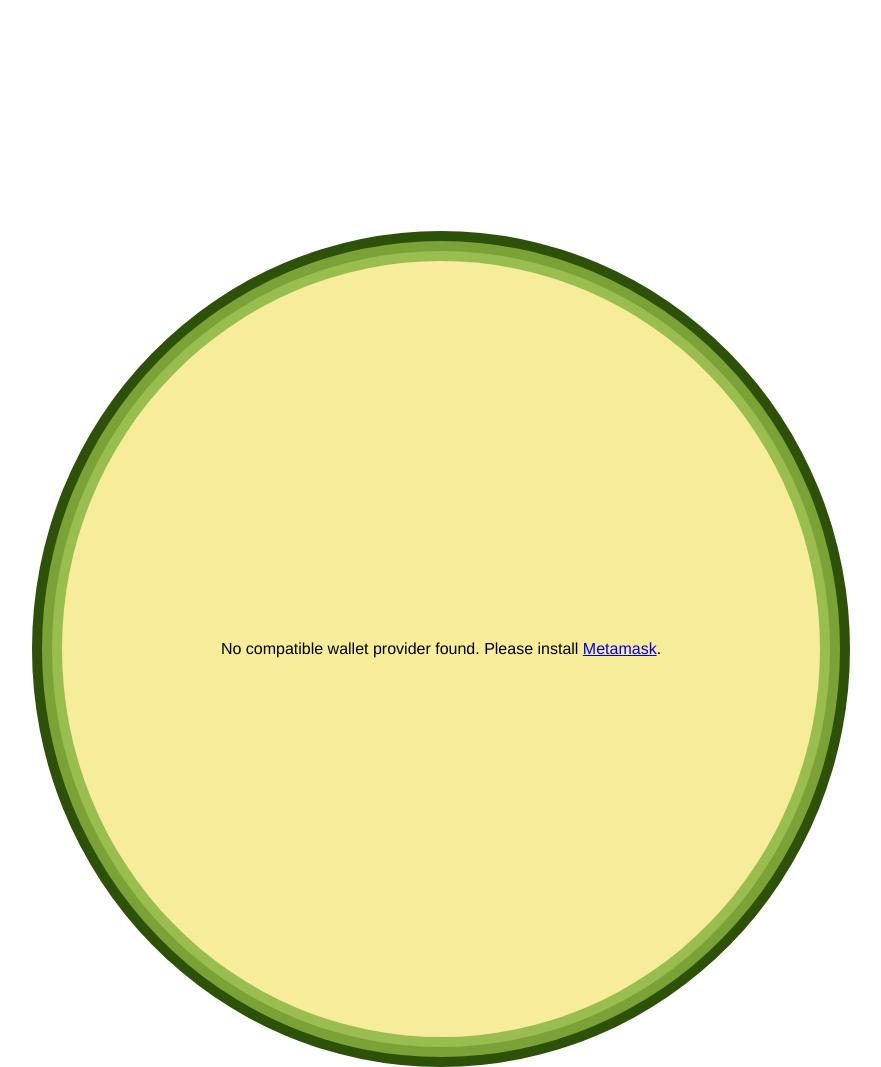
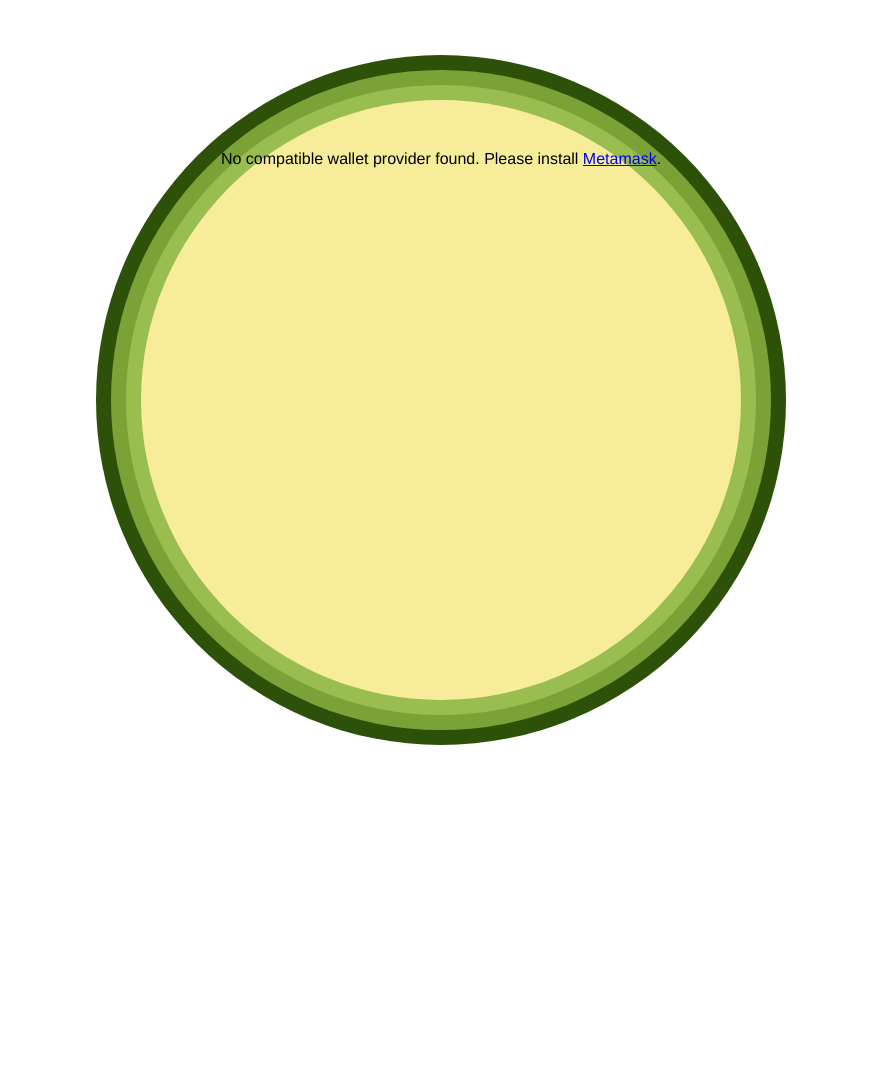
Before and after one commit to Git-Grobe/Git-Grobe.github.io, a plain HTML site: page index.html in a window 1280 px wide. Shown: the whole page, without its empty margins (199-1080 px from the left). After the commit the page ends 800 px from the top, so only its background shows below. Drawn offline with Linux system fonts and the light colour scheme.

Commit message:
Update index.css - sizing/margin fix :)
add: margin & sizing code change

add: thicker border lines

```diff
--- a/index.css
+++ b/index.css
@@ -1,31 +1,26 @@
 header {
     text-align: center;
+    margin-top: 110px;
 
 }
 body {
-    margin-top: 20px 20px 20px 20px;
+    margin-top: 100px;
 }
 div.circle {
-  position: relative;
-  display: inline-block;
-  width: 100%;
-  height: 0;
-  padding: 50% 0;
   border-radius: 50%;
   color: black;
   font-family: Helvetica, Arial Black, sans;
   font-size: 16px;
   text-align: center;
   vertical-align: center;
-  width: 60%;
-  height: 10%;
-  padding: 30% 0;
+  width: 500px;
+  height: 500px;
+  padding: 50px;
   background: #f7ec9a;
-  box-shadow: 0px 0px 0px 10px #99bd4f, 0px 0px 0px 20px #7ba237, 0px 0px 0px 30px #2d5109;
-  margin-left: 20%;
-  margin-right: 20%;
-  margin-top: 20%;
-  margin-bottom: 20%;
+  box-shadow: 0px 0px 0px 15px #99bd4f, 0px 0px 0px 30px #7ba237, 0px 0px 0px 45px #2d5109;
+  margin: auto;
+
+
 
 }
 div.panel {
```
